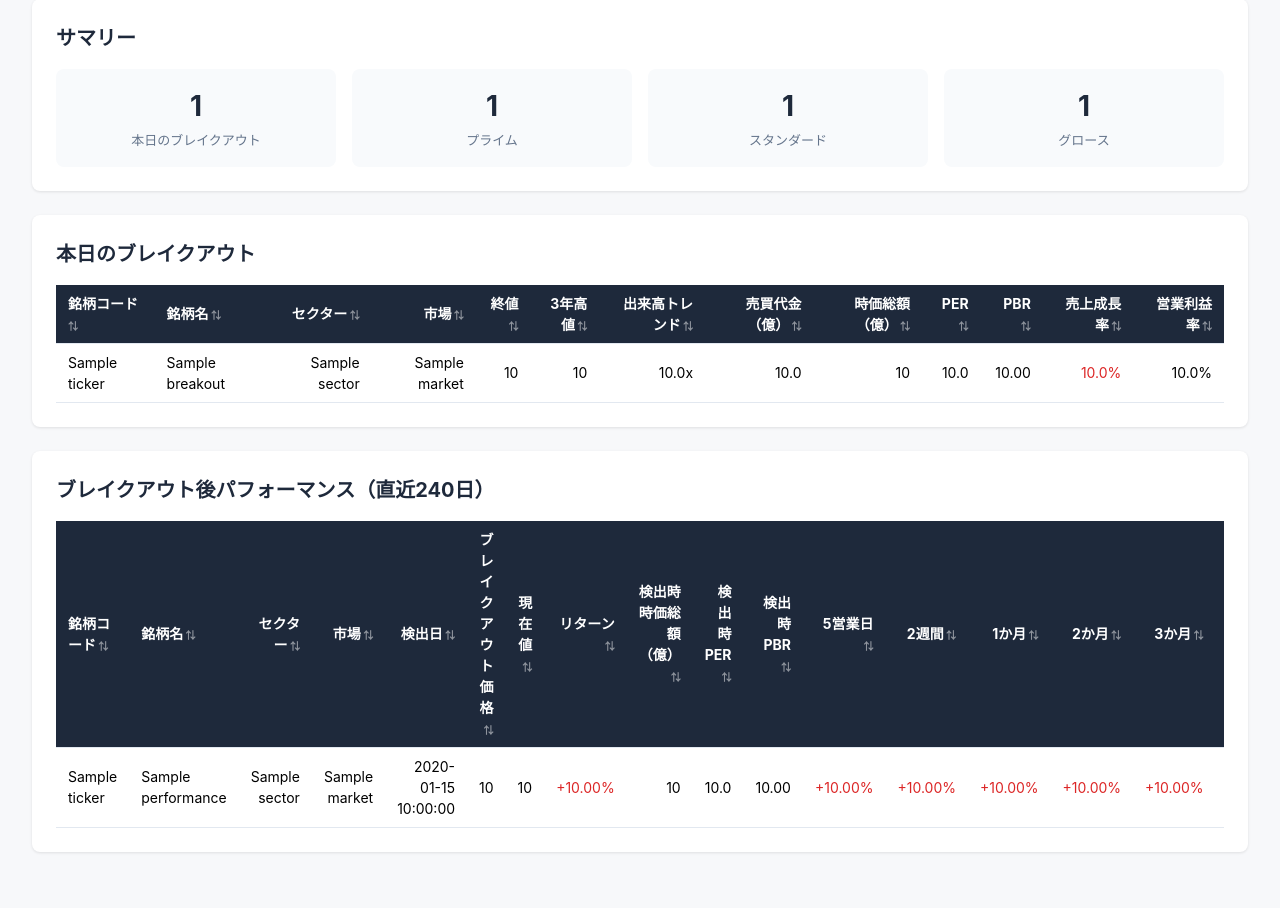
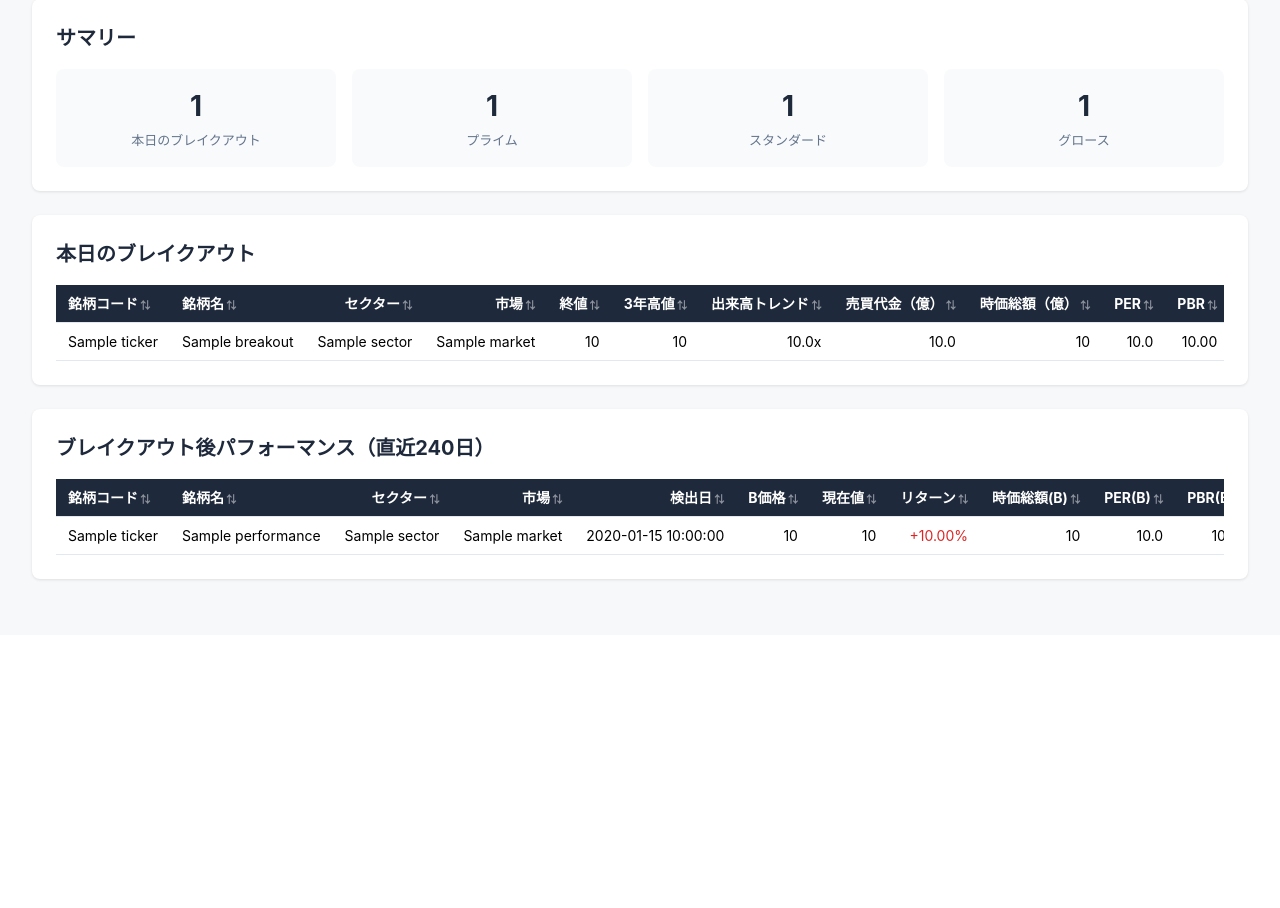
Before and after one commit to waka-aki/3-year-high-breakout, a Python web app: template templates/dashboard.html.j2 in a window 1280 px wide. Shown: the part 195-1103 px from the top of the page. After the commit the page ends 776 px from the top, so only its background shows below. Run offline with Jinja, Linux system fonts and the light colour scheme; the template is opened without the code that fills it: most values are stand-ins (such as "Sample title", 1, 10 or a date in 2020).

Commit message:
パフォーマンステーブルの列名短縮とテキスト折り返し抑制
- ブレイクアウト価格 → B価格
- 検出時時価総額（億）→ 時価総額(B)
- 検出時PER → PER(B)
- 検出時PBR → PBR(B)

セル全体に white-space: nowrap を適用し、銘柄名や列名が縦に
折り返されないように修正。横幅オーバー時は既存の overflow-x で
横スクロール対応。

Co-Authored-By: Claude Opus 4.7 <noreply@anthropic.com>

```diff
--- a/templates/dashboard.html.j2
+++ b/templates/dashboard.html.j2
@@ -8,7 +8,7 @@
 <style>
   body { font-family: -apple-system, BlinkMacSystemFont, 'Segoe UI', sans-serif; background: #f7f8fa; }
   table { border-collapse: collapse; width: 100%; }
-  th, td { padding: 8px 12px; text-align: right; border-bottom: 1px solid #e2e8f0; font-size: 14px; }
+  th, td { padding: 8px 12px; text-align: right; border-bottom: 1px solid #e2e8f0; font-size: 14px; white-space: nowrap; }
   th { background: #1e293b; color: #fff; cursor: pointer; user-select: none; position: sticky; top: 0; }
   th:hover { background: #334155; }
   td:first-child, th:first-child { text-align: left; }
@@ -125,12 +125,12 @@
           <th class="sort-arrow" data-col="2" data-type="str">セクター</th>
           <th class="sort-arrow" data-col="3" data-type="str">市場</th>
           <th class="sort-arrow" data-col="4" data-type="str">検出日</th>
-          <th class="sort-arrow" data-col="5" data-type="num">ブレイクアウト価格</th>
+          <th class="sort-arrow" data-col="5" data-type="num">B価格</th>
           <th class="sort-arrow" data-col="6" data-type="num">現在値</th>
           <th class="sort-arrow" data-col="7" data-type="num">リターン</th>
-          <th class="sort-arrow" data-col="8" data-type="num">検出時時価総額（億）</th>
-          <th class="sort-arrow" data-col="9" data-type="num">検出時PER</th>
-          <th class="sort-arrow" data-col="10" data-type="num">検出時PBR</th>
+          <th class="sort-arrow" data-col="8" data-type="num">時価総額(B)</th>
+          <th class="sort-arrow" data-col="9" data-type="num">PER(B)</th>
+          <th class="sort-arrow" data-col="10" data-type="num">PBR(B)</th>
           <th class="sort-arrow" data-col="11" data-type="num">5営業日</th>
           <th class="sort-arrow" data-col="12" data-type="num">2週間</th>
           <th class="sort-arrow" data-col="13" data-type="num">1か月</th>
```
Also changed, not shown: output/dashboard.html (+6 -6 lines), README.md.
